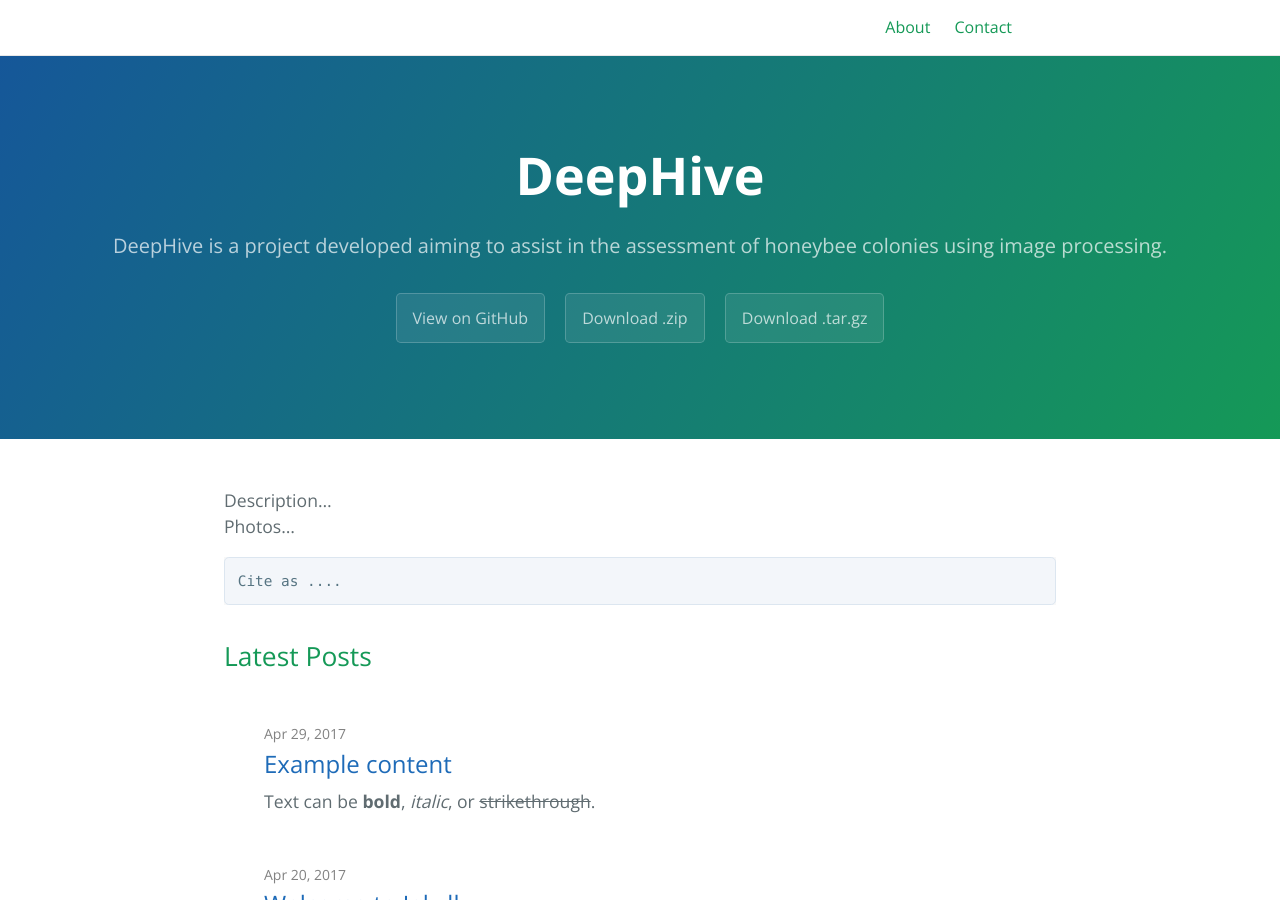
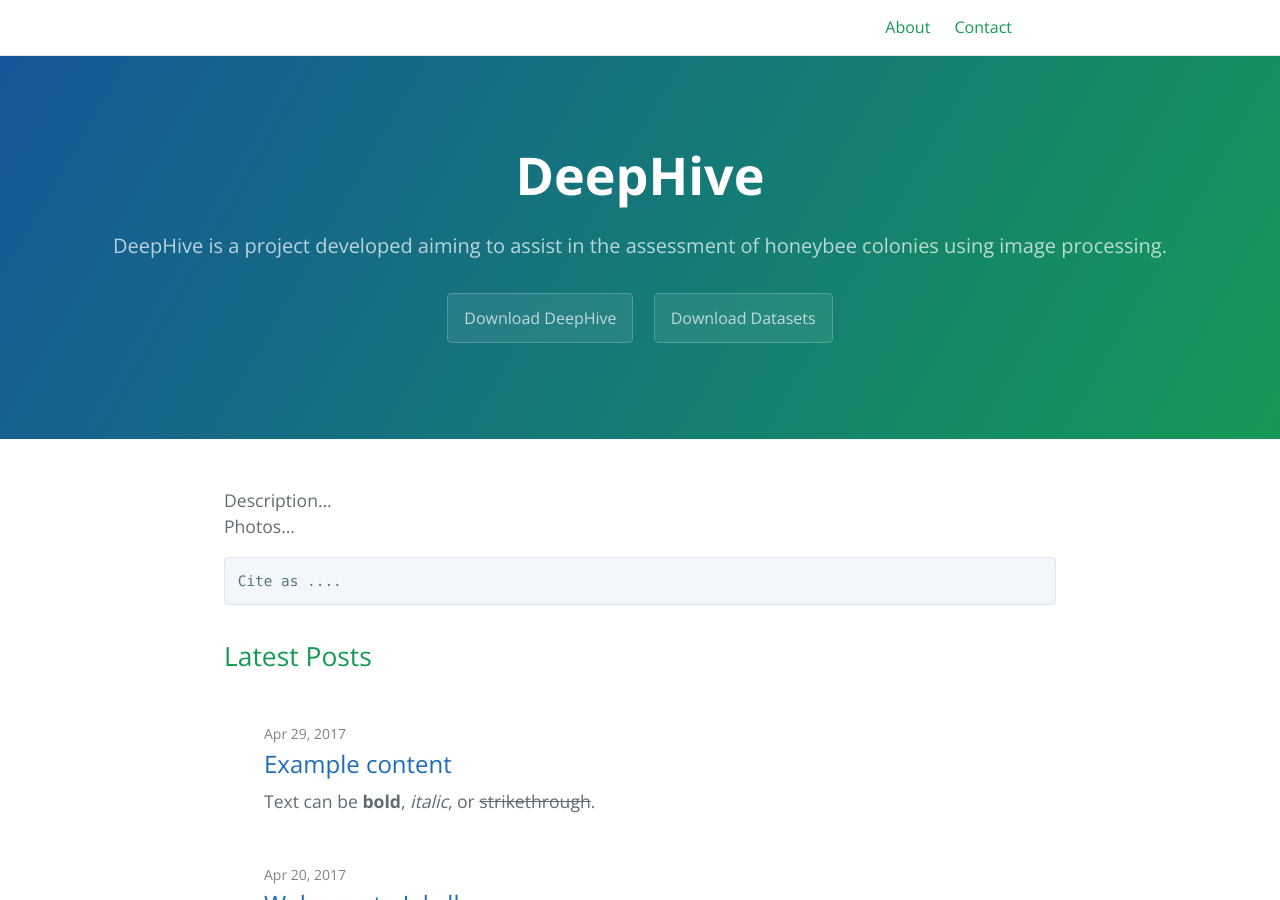
Before and after one commit to avsthiago/DeepBee, a Jekyll site: the page built from index.md, in a window 1280 px wide and 900 px high. Built offline with Jekyll 4.4.1, drawn with Linux system fonts in a browser that asks for light colours.

Commit message:
Buttons home

```diff
--- a/_layouts/default.html
+++ b/_layouts/default.html
@@ -57,10 +57,10 @@
       <h1 class="project-name">{{ page-title }}</h1>
       <h2 class="project-tagline">{{ page-tagline }}</h2>
       {% if page.layout == 'home' and site.github.is_project_page %}
-          <a href="{{ site.github.repository_url }}" class="btn">View on GitHub</a>
+          <!-- <a href="{{ site.github.repository_url }}" class="btn">View on GitHub</a> -->
         {% if site.show_downloads %}
-          <a href="{{ site.github.zip_url }}" class="btn">Download .zip</a>
-          <a href="{{ site.github.tar_url }}" class="btn">Download .tar.gz</a>
+          <a href="{{ site.github.zip_url }}" class="btn">Download DeepHive</a>
+          <a href="{{ site.github.tar_url }}" class="btn">Download Datasets</a>
         {% endif %}
       {% endif %}
       <!-- Post tagline -->
```
